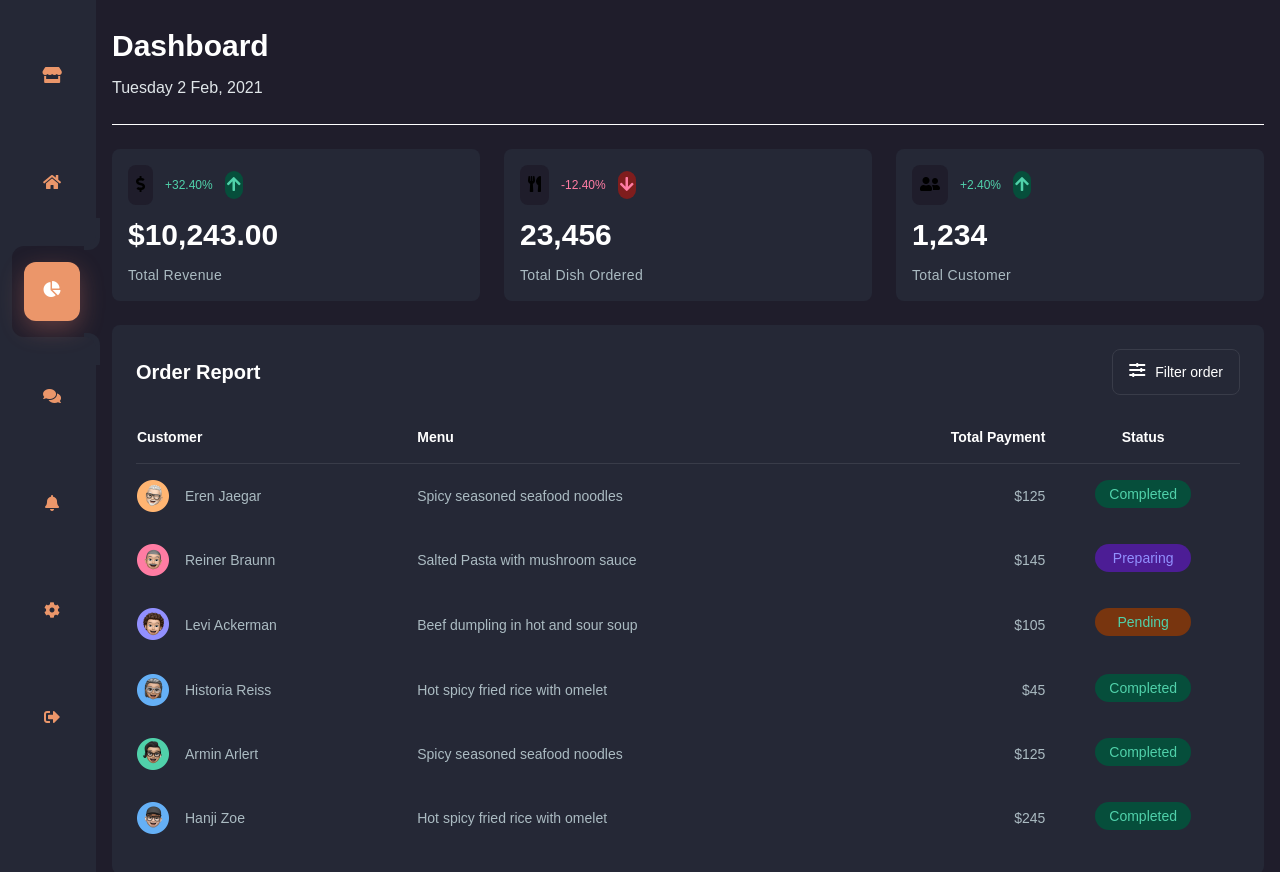
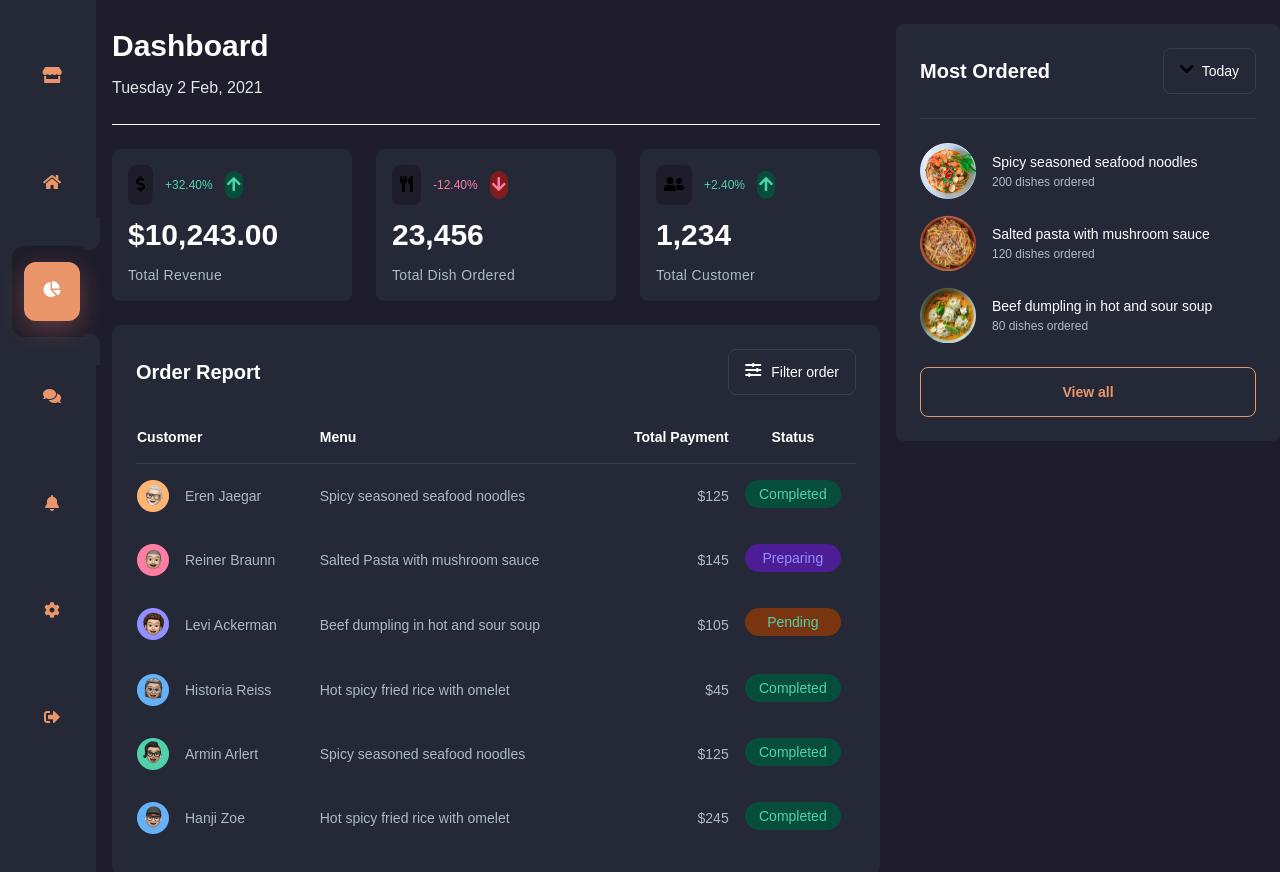
Before and after one commit to willianPetri/Dashboard, a React (Create React App) app: page / in a window 1280 px wide. Shown: the top 872 px of the page. Built offline with nearby package versions, Linux system fonts and the light colour scheme.

Commit message:
Added MostOrdered component

```diff
--- a/src/App.js
+++ b/src/App.js
@@ -2,6 +2,7 @@ import './App.css';
 import Sidebar from './components/Sidebar';
 import StatsCard from './components/StatsCard';
 import OrderReport from './components/OrderReport';
+import MostOrdered from './components/MostOrdered';
 
 function App() {
   return (
@@ -16,6 +17,9 @@ function App() {
         <StatsCard />
         <OrderReport />
       </main>
+      <aside className='flex flex-col gap-y-6 pt-6 w-96'>
+        <MostOrdered />
+      </aside>
     </div>
   );
 }
--- /dev/null
+++ b/src/components/MostOrdered/index.js
@@ -0,0 +1,53 @@
+import React from 'react'
+import food from '../../img/food-1.png'
+import food2 from '../../img/food-2.png'
+import food3 from '../../img/food-3.png'
+
+const MostOrdered = () => {
+  const mostOrdered = [
+    {
+      name: "Spicy seasoned seafood noodles",
+      image: food,
+      count: 200,
+    },
+    {
+      name: "Salted pasta with mushroom sauce",
+      image: food2,
+      count: 120,
+    },
+    {
+      name: "Beef dumpling in hot and sour soup",
+      image: food3,
+      count: 80,
+    },
+  ];
+
+  return (
+    <div className='flex flex-col p-6 bg-gray-900 rounded-lg gap-y-6'>
+      <div className="flex justify-between items-center">
+        <h2 className="text-xl font-semibold leading-loose text-white">Most Ordered</h2>
+        <button className="flex gap-x-2 py-3 px-4 rounded-lg border border-gray-700">
+          <i className='fas fa-chevron-down' />
+          <span className="text-sm text-white">Today</span>
+        </button>
+      </div>
+      <hr className="border-gray-700" />
+      <div className="flex flex-col gap-y-4">
+        {mostOrdered.map(order => (
+          <div className="flex gap-x-4 items-center">
+            <img src={order.image} alt="" className="w-14 h-14" />
+            <div className="flex flex-col gap-y-0.5">
+              <div className="text-sm font-medium text-white">{order.name}</div>
+              <div className="text-xs text-gray-500">{order.count} dishes ordered</div>
+            </div>
+          </div>
+        ))}
+      </div>
+      <button className="py-3.5 rounded-lg w-full border border-primary text-primary text-sm font-semibold">
+        View all
+      </button>
+    </div>
+  )
+}
+
+export default MostOrdered
```
